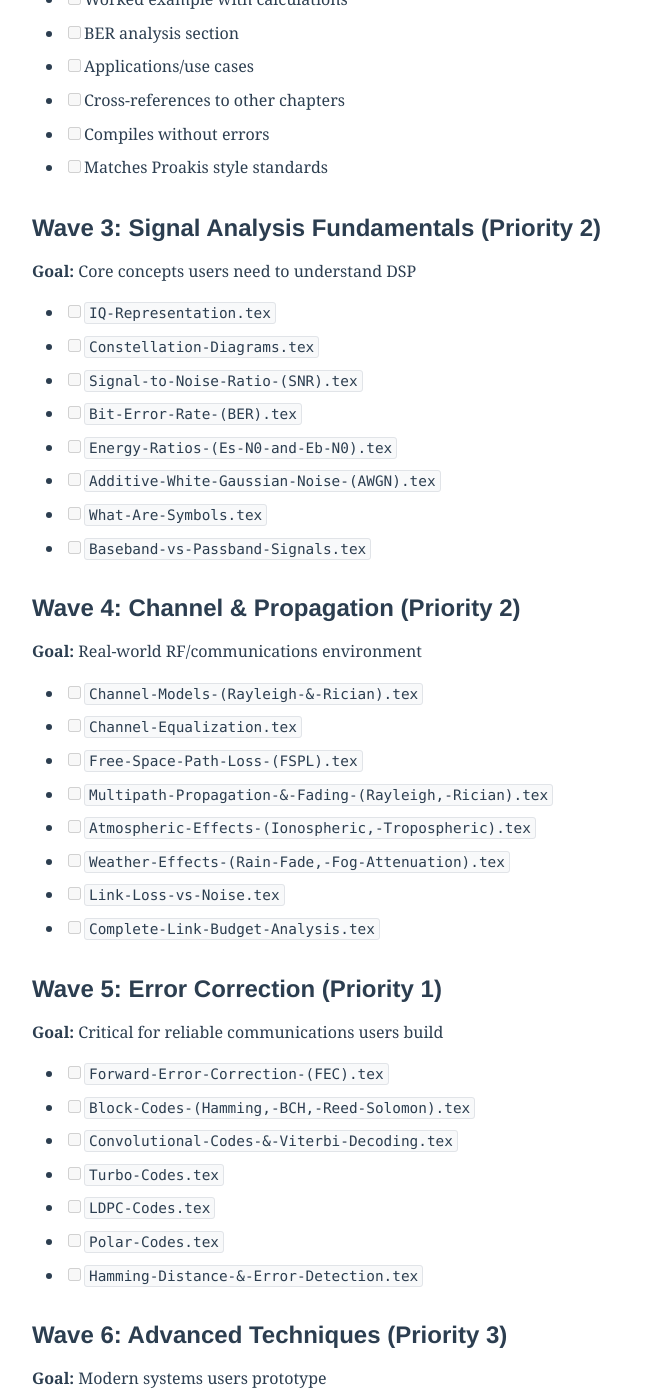
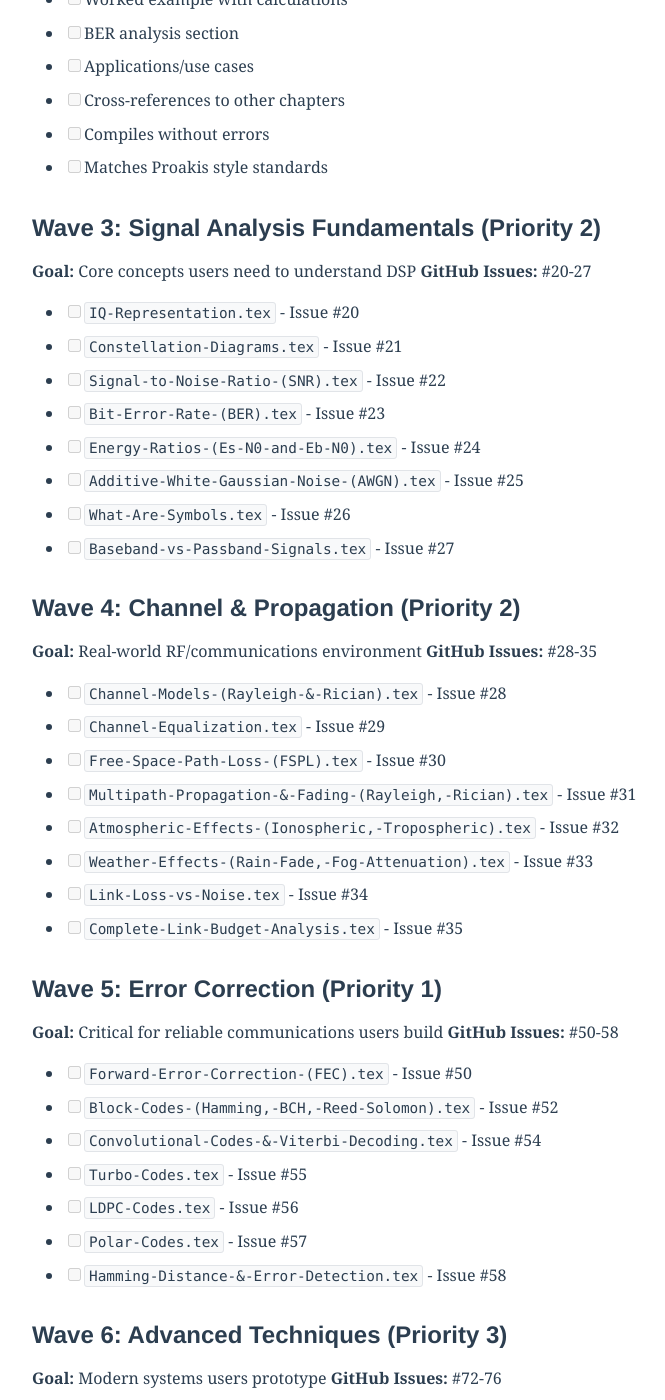
Before and after one commit to ArrEssJay/chimera-book, a Jekyll site: the page built from CHAPTER_PRODUCTION_STATUS.md, in a window 1280 px wide and 1400 px high, scrolled down 1328 px. Shown: the whole window, without its empty margins (224-889 px from the left). Built offline with Jekyll 4.4.1, drawn with Linux system fonts in a browser that asks for light colours; our own code applies the rules of GitHub Pages for plain Markdown files; some of the changed text lies outside the part shown.

Commit message:
Add GitHub issue tracking for all waves
91 GitHub issues created (#20-110) for remaining 64 chapters:
- Wave 3: Signal Analysis (#20-27) - 8 chapters
- Wave 4: Channel/Propagation (#28-35) - 8 chapters
- Wave 5: Error Correction (#50-58) - 7 chapters
- Wave 6: Advanced Techniques (#72-76) - 5 chapters
- Wave 7: System Design (#82-86) - 5 chapters
- Wave 8: RF & Hardware (#87-92) - 6 chapters
- Wave 9: Emerging Tech (#93-94) - 2 chapters
- Wave 10: Special Topics (#95-97) - 3 chapters
- Wave 11: Biophysical (#98-108) - 11 chapters
- Wave 12: Reference (#109-110) - 2 chapters

All chapters have clear acceptance criteria matching exemplar standard.
Ready for parallel development across priority waves.

```diff
--- a/CHAPTER_PRODUCTION_STATUS.md
+++ b/CHAPTER_PRODUCTION_STATUS.md
@@ -39,59 +39,65 @@
 
 ### Wave 3: Signal Analysis Fundamentals (Priority 2)
 **Goal:** Core concepts users need to understand DSP
+**GitHub Issues:** #20-27
 
-- [ ] `IQ-Representation.tex`
-- [ ] `Constellation-Diagrams.tex`
-- [ ] `Signal-to-Noise-Ratio-(SNR).tex`
-- [ ] `Bit-Error-Rate-(BER).tex`
-- [ ] `Energy-Ratios-(Es-N0-and-Eb-N0).tex`
-- [ ] `Additive-White-Gaussian-Noise-(AWGN).tex`
-- [ ] `What-Are-Symbols.tex`
-- [ ] `Baseband-vs-Passband-Signals.tex`
+- [ ] `IQ-Representation.tex` - Issue #20
+- [ ] `Constellation-Diagrams.tex` - Issue #21
+- [ ] `Signal-to-Noise-Ratio-(SNR).tex` - Issue #22
+- [ ] `Bit-Error-Rate-(BER).tex` - Issue #23
+- [ ] `Energy-Ratios-(Es-N0-and-Eb-N0).tex` - Issue #24
+- [ ] `Additive-White-Gaussian-Noise-(AWGN).tex` - Issue #25
+- [ ] `What-Are-Symbols.tex` - Issue #26
+- [ ] `Baseband-vs-Passband-Signals.tex` - Issue #27
 
 ### Wave 4: Channel & Propagation (Priority 2)
 **Goal:** Real-world RF/communications environment
+**GitHub Issues:** #28-35
 
-- [ ] `Channel-Models-(Rayleigh-&-Rician).tex`
-- [ ] `Channel-Equalization.tex`
-- [ ] `Free-Space-Path-Loss-(FSPL).tex`
-- [ ] `Multipath-Propagation-&-Fading-(Rayleigh,-Rician).tex`
-- [ ] `Atmospheric-Effects-(Ionospheric,-Tropospheric).tex`
-- [ ] `Weather-Effects-(Rain-Fade,-Fog-Attenuation).tex`
-- [ ] `Link-Loss-vs-Noise.tex`
-- [ ] `Complete-Link-Budget-Analysis.tex`
+- [ ] `Channel-Models-(Rayleigh-&-Rician).tex` - Issue #28
+- [ ] `Channel-Equalization.tex` - Issue #29
+- [ ] `Free-Space-Path-Loss-(FSPL).tex` - Issue #30
+- [ ] `Multipath-Propagation-&-Fading-(Rayleigh,-Rician).tex` - Issue #31
+- [ ] `Atmospheric-Effects-(Ionospheric,-Tropospheric).tex` - Issue #32
+- [ ] `Weather-Effects-(Rain-Fade,-Fog-Attenuation).tex` - Issue #33
+- [ ] `Link-Loss-vs-Noise.tex` - Issue #34
+- [ ] `Complete-Link-Budget-Analysis.tex` - Issue #35
 
 ### Wave 5: Error Correction (Priority 1)
 **Goal:** Critical for reliable communications users build
+**GitHub Issues:** #50-58
 
-- [ ] `Forward-Error-Correction-(FEC).tex`
-- [ ] `Block-Codes-(Hamming,-BCH,-Reed-Solomon).tex`
-- [ ] `Convolutional-Codes-&-Viterbi-Decoding.tex`
-- [ ] `Turbo-Codes.tex`
-- [ ] `LDPC-Codes.tex`
-- [ ] `Polar-Codes.tex`
-- [ ] `Hamming-Distance-&-Error-Detection.tex`
+- [ ] `Forward-Error-Correction-(FEC).tex` - Issue #50
+- [ ] `Block-Codes-(Hamming,-BCH,-Reed-Solomon).tex` - Issue #52
+- [ ] `Convolutional-Codes-&-Viterbi-Decoding.tex` - Issue #54
+- [ ] `Turbo-Codes.tex` - Issue #55
+- [ ] `LDPC-Codes.tex` - Issue #56
+- [ ] `Polar-Codes.tex` - Issue #57
+- [ ] `Hamming-Distance-&-Error-Detection.tex` - Issue #58
 
 ### Wave 6: Advanced Techniques (Priority 3)
 **Goal:** Modern systems users prototype
+**GitHub Issues:** #72-76
 
-- [ ] `OFDM-&-Multicarrier-Modulation.tex`
-- [ ] `MIMO-&-Spatial-Multiplexing.tex`
-- [ ] `Spread-Spectrum-(DSSS-FHSS).tex`
-- [ ] `Adaptive-Modulation-&-Coding-(AMC).tex`
-- [ ] `Synchronization-(Carrier,-Timing,-Frame).tex`
+- [ ] `OFDM-&-Multicarrier-Modulation.tex` - Issue #72
+- [ ] `MIMO-&-Spatial-Multiplexing.tex` - Issue #73
+- [ ] `Spread-Spectrum-(DSSS-FHSS).tex` - Issue #74
+- [ ] `Adaptive-Modulation-&-Coding-(AMC).tex` - Issue #75
+- [ ] `Synchronization-(Carrier,-Timing,-Frame).tex` - Issue #76
 
 ### Wave 7: System Design (Priority 2)
 **Goal:** Help users build end-to-end systems
+**GitHub Issues:** #82-86
 
-- [ ] `Signal-Chain-(End-to-End-Processing).tex`
-- [ ] `Shannon's-Channel-Capacity-Theorem.tex`
-- [ ] `Spectral-Efficiency-&-Bit-Rate.tex`
-- [ ] `Noise-Sources-&-Noise-Figure.tex`
-- [ ] `Real-World-System-Examples.tex`
+- [ ] `Signal-Chain-(End-to-End-Processing).tex` - Issue #82
+- [ ] `Shannon's-Channel-Capacity-Theorem.tex` - Issue #83
+- [ ] `Spectral-Efficiency-&-Bit-Rate.tex` - Issue #84
+- [ ] `Noise-Sources-&-Noise-Figure.tex` - Issue #85
+- [ ] `Real-World-System-Examples.tex` - Issue #86
 
 ### Wave 8: RF & Hardware (Priority 3)
 **Goal:** Physical layer understanding for users
+**GitHub Issues:** #87-92 (6 chapters)
 
 - [ ] `Antenna-Theory-Basics.tex`
 - [ ] `Wave-Polarization.tex`
@@ -102,12 +108,14 @@
 
 ### Wave 9: Emerging Technologies (Priority 4)
 **Goal:** Future systems users will work with
+**GitHub Issues:** #93-94 (2 chapters)
 
 - [ ] `mmWave-&-THz-Communications.tex`
 - [ ] `Terahertz-(THz)-Technology.tex`
 
 ### Wave 10: Special Topics (Priority 4)
 **Goal:** Niche but interesting applications
+**GitHub Issues:** #95-97 (3 chapters)
 
 - [ ] `AID-Protocol-Case-Study.tex`
 - [ ] `Military-&-Covert-Communications.tex`
@@ -115,6 +123,7 @@
 
 ### Wave 11: Biophysical Topics (Priority 5)
 **Goal:** Interdisciplinary connections (optional)
+**GitHub Issues:** #98-108 (11 chapters)
 
 - [ ] `Biophysical-Coupling-Mechanism.tex`
 - [ ] `Frey-Microwave-Auditory-Effect.tex`
@@ -130,13 +139,10 @@
 
 ### Wave 12: Reference & Meta (Priority 3)
 **Goal:** Supporting documentation
+**GitHub Issues:** #109-110 (2 chapters)
 
-- [ ] `Formula-Reference-Card.tex`
-- [ ] `Glossary.tex`
-- [ ] `Bibliography.tex`
-- [ ] `Home.tex` (Introduction)
-- [ ] `Quick-Start-Guide.tex`
-- [ ] `Wiki-Maintenance-Report.tex` (remove/archive)
+- [ ] `Formula-Reference-Card.tex` - Issue #109
+- [ ] `Glossary.tex` - Issue #110
 
 ---
 
```
